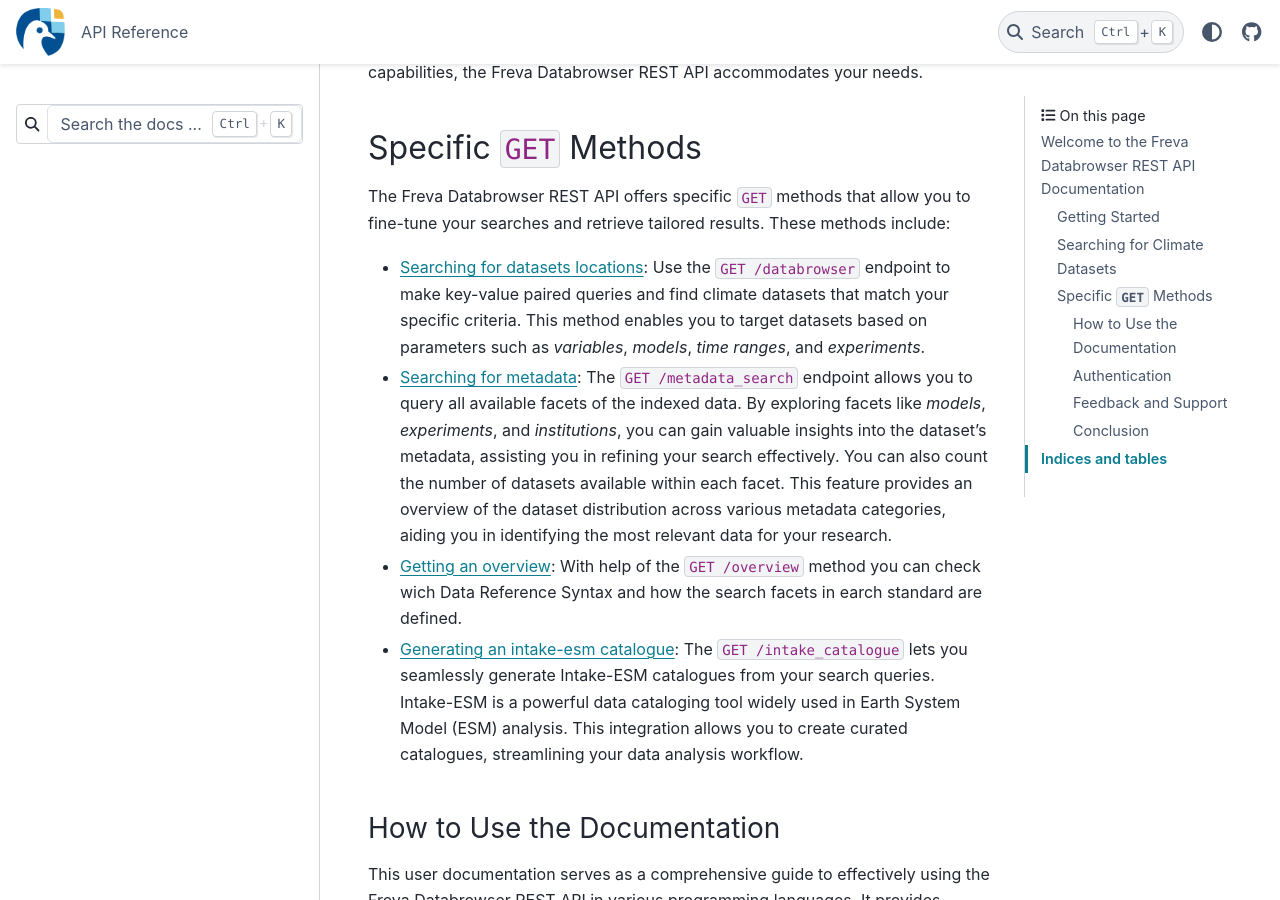
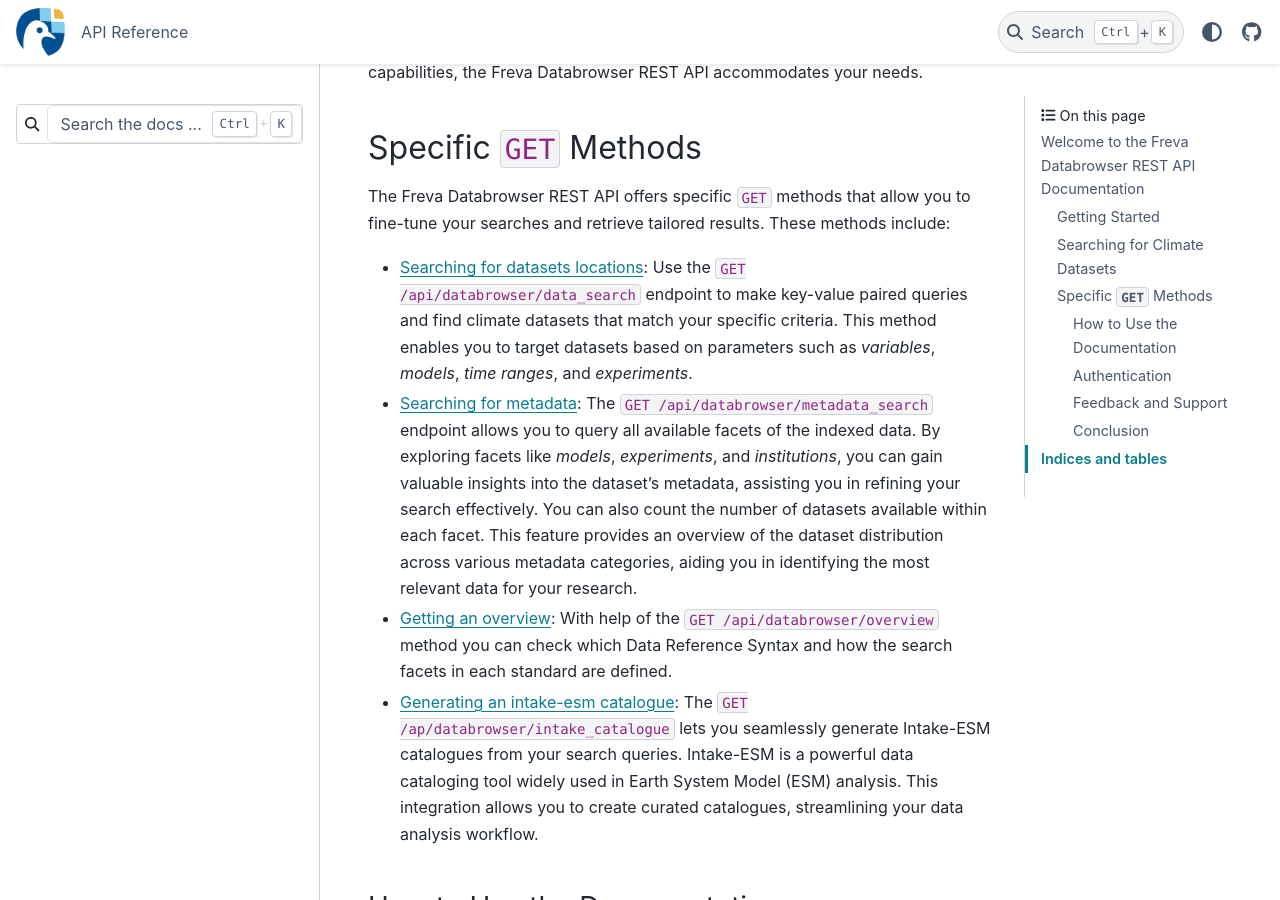
Before and after one commit to freva-org/freva-nextgen, a Sphinx documentation site: the page built from docs/source/index.rst, in a window 1280 px wide and 900 px high, scrolled down 817 px. Built offline with Sphinx 7.4.7 and the PyData theme 0.15.4, drawn with Linux system fonts in a browser that asks for light colours.

Commit message:
Adjust API endpoints.

```diff
--- a/docs/source/index.rst
+++ b/docs/source/index.rst
@@ -57,25 +57,25 @@ Specific ``GET`` Methods
 The Freva Databrowser REST API offers specific ``GET`` methods that allow you
 to fine-tune your searches and retrieve tailored results. These methods include:
 
-- :ref:`databrowser`: Use the ``GET /databrowser`` endpoint to
+- :ref:`databrowser`: Use the ``GET /api/databrowser/data_search`` endpoint to
   make key-value paired queries and find climate datasets that match your
   specific criteria. This method enables you to target datasets based on
   parameters such as `variables`, `models`, `time ranges`, and `experiments`.
 
-- :ref:`search_facets`: The ``GET /metadata_search`` endpoint allows you to query
-  all available facets of the indexed data. By exploring facets like
-  `models`, `experiments`, and `institutions`, you can gain valuable insights
-  into the dataset's metadata, assisting you in refining your search effectively.
-  You can also count the number of datasets available within each facet.
-  This feature provides an overview of the dataset distribution across various
-  metadata categories, aiding you in identifying the most relevant data for
-  your research.
+- :ref:`search_facets`: The ``GET /api/databrowser/metadata_search`` endpoint
+  allows you to query all available facets of the indexed data. By exploring
+  facets like `models`, `experiments`, and `institutions`, you can gain
+  valuable insights into the dataset's metadata, assisting you in refining
+  your search effectively. You can also count the number of datasets available
+  within each facet. This feature provides an overview of the dataset
+  distribution across various metadata categories, aiding you in identifying
+  the most relevant data for your research.
 
-- :ref:`overview`: With help of the ``GET /overview`` method you can check
-  wich Data Reference Syntax and how the search facets in earch standard are
-  defined.
+- :ref:`overview`: With help of the ``GET /api/databrowser/overview`` method
+  you can check which Data Reference Syntax and how the search facets in each
+  standard are defined.
 
-- :ref:`intake`: The ``GET /intake_catalogue`` lets you seamlessly
+- :ref:`intake`: The ``GET /ap/databrowser/intake_catalogue`` lets you seamlessly
   generate Intake-ESM catalogues from your search queries.
   Intake-ESM is a powerful data cataloging tool widely used in Earth System
   Model (ESM) analysis. This integration allows you to create curated
```
Also changed, not shown: docs/source/APIRef.rst (+29 -48 lines), 3 other files.
